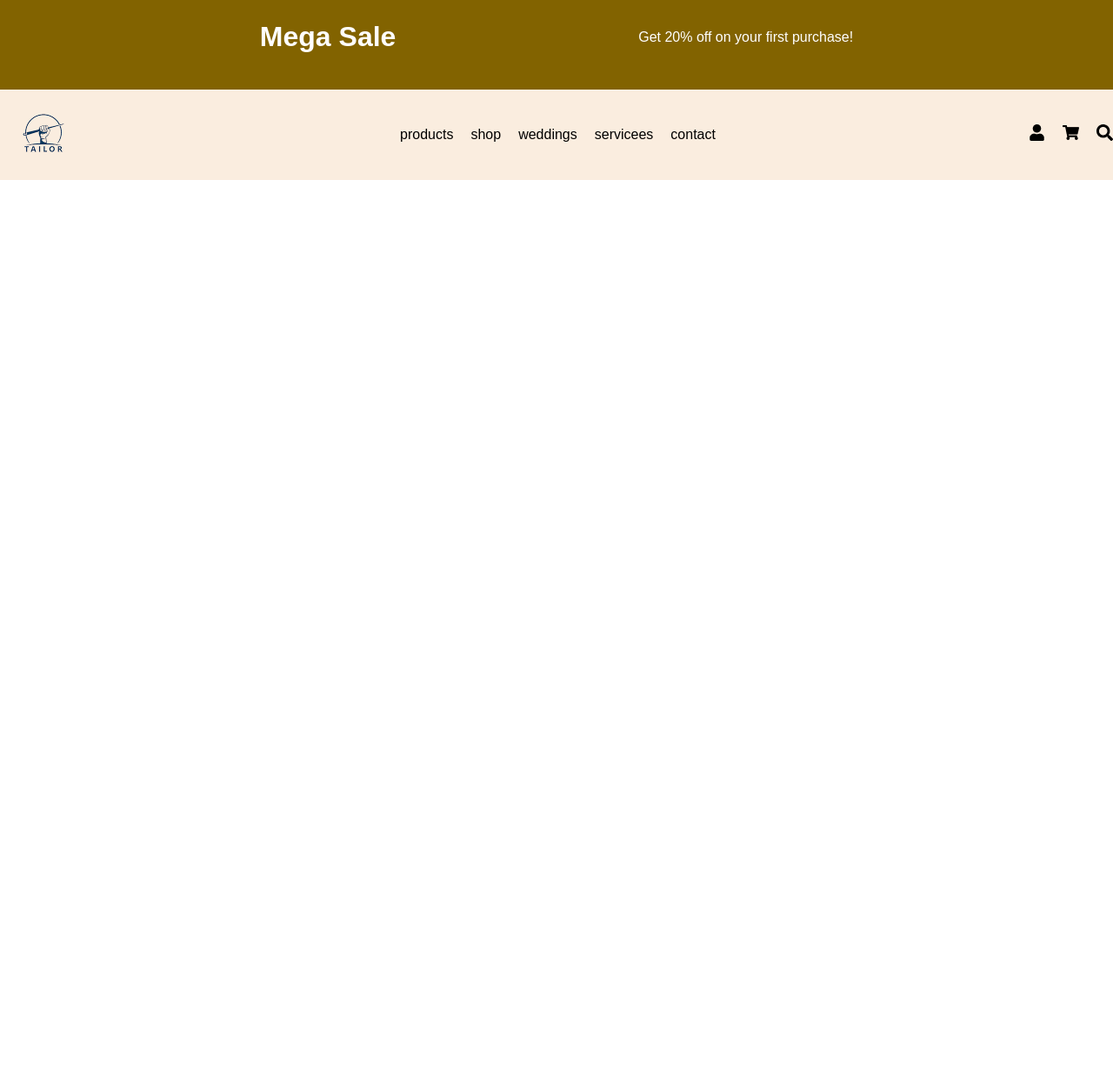
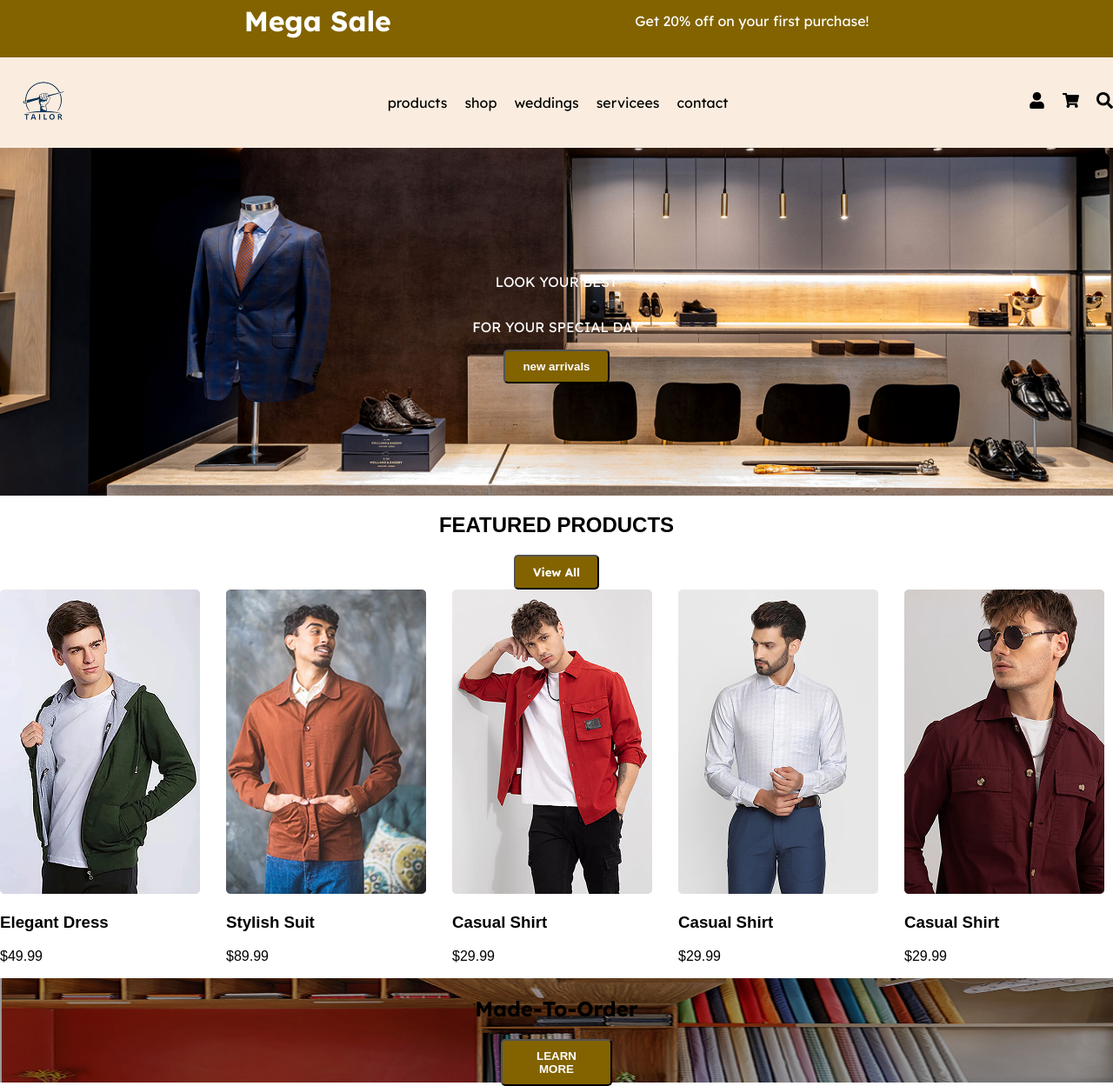
Before and after one commit to W3b-crawl3r/html-partiel, a plain HTML site: page index.html in a window 1280 px wide. Shown: the part 17-1266 px from the top of the page at 87% size. Before the commit the page ends 800 px from the top, so only its background shows below. Drawn offline with Linux system fonts and the light colour scheme.

Commit message:
made to order

```diff
--- a/index.css
+++ b/index.css
@@ -1,11 +1,12 @@
 .top_header {
     background-color: #826300;
-    padding: 20px;
+    padding: 0px;
     text-align: center;
     display: flex;
     flex-direction: row;
     align-items: center;
     justify-content: space-evenly;
+    font-family: lexend, sans-serif;
 }
 body{
     color: white;
@@ -21,6 +22,8 @@ body{
     align-items: center;
     color: black;
     background-color: #faeddf;
+    font-family: lexend, sans-serif;
+
 }
 .itemnavbar{
     display: flex;
@@ -34,3 +37,76 @@ body{
     gap: 20px;
 
 }
+.hero{
+    background-image: url("./pics/bg-image.png");
+    background-size: cover;
+    background-repeat: no-repeat;
+    background-position: center;
+    height: 50vh;
+
+}
+.hero-content{
+    font-family: lexend, sans-serif;
+    display: flex;
+    flex-direction: column;
+    align-items: center;
+    justify-content: center;
+    height: 100%;
+    color: white;
+    .shop-now{
+        background-color: #826300;
+        padding: 10px 20px;
+        border-radius: 5px;
+        color: white;
+        text-decoration: none;
+        font-weight: bold;
+    }
+}
+.main-content{
+    padding: 0px;
+    display: flex;
+    flex-direction: column;
+    align-items: center;
+}
+.view-all-button{
+    font-family: lexend, sans-serif;
+    display: flex;
+    flex-direction: column;
+    align-items: center;
+    justify-content: center;
+    height: 100%;
+    background-color: #826300;
+    padding: 10px 20px;
+    border-radius: 5px;
+    color: white;
+    text-decoration: none;
+    font-weight: bold;
+}
+.products{
+    display: grid;
+    grid-template-columns: repeat(auto-fill, minmax(200px, 1fr));
+    gap: 20px;
+    width: 100%;
+    align-content: center;
+}
+.learn-more-banner {
+    background-image: url("./pics/Rectangle\ 8.png");
+    background-size: cover;
+    background-repeat: no-repeat;
+    background-position: center;
+    height: 15vh;
+    width: 100%;
+    display: flex;
+    flex-direction: column;
+    align-items: center;
+    font-family: lexend, sans-serif;
+    .shop-now{
+        background-color: #826300;
+        padding: 10px 20px;
+        border-radius: 5px;
+        width: 10%;
+        color: white;
+        text-decoration: none;
+        font-weight: bold;
+    }
+}
--- a/index.html
+++ b/index.html
@@ -44,6 +44,52 @@
             </div>
         </div>
         </div>
+        <div class="hero">
+            <div class="hero-content">
+                <p>LOOK YOUR BEST</p>
+                <p>FOR YOUR SPECIAL DAY</p>
+                <button class="shop-now">new arrivals</button>
+            </div>
+        </div>
+        <div class="main-content">
+            <div class="main-text">
+                <h2 style="color:black ;">FEATURED PRODUCTS</h2>
+            </div>
+            <div class="view-all">
+                <button class="view-all-button">View All</button>
+            </div>
+            <div class="products">
+                <div class="product-item">
+                    <img src="./pics/Rectangle 3.png" alt="Product 1">
+                    <h3 style="color: black;">Elegant Dress</h3>
+                    <p style="color: black;">$49.99</p>
+                </div>
+                <div class="product-item">
+                    <img src="./pics/Rectangle 4.png" alt="Product 2">
+                    <h3 style="color: black;">Stylish Suit</h3>
+                    <p style="color: black;">$89.99</p>
+                </div>
+                <div class="product-item">
+                    <img src="./pics/Rectangle 5.png" alt="Product 3">
+                    <h3 style="color: black;">Casual Shirt</h3>
+                    <p style="color: black;">$29.99</p>
+                </div>
+                <div class="product-item">
+                    <img src="./pics/Rectangle 6.png" alt="Product 3">
+                    <h3 style="color: black;">Casual Shirt</h3>
+                    <p style="color: black;">$29.99</p>
+                </div>
+                <div class="product-item">
+                    <img src="./pics/Rectangle 7.png" alt="Product 3">
+                    <h3 style="color: black;">Casual Shirt</h3>
+                    <p style="color: black;">$29.99</p>
+                </div>
+            </div>
+            <div class="learn-more-banner">
+                <h2 style="color:black ;">Made-To-Order</h2>
+                <button class="shop-now">LEARN MORE</button>
+            </div>
+        </div>
 
 </body>
 </html>
```
Also changed, not shown: pics/Rectangle 3.png (added), pics/Rectangle 4.png (added), pics/Rectangle 5.png (added), pics/Rectangle 6.png (added), pics/Rectangle 7.png (added), pics/Rectangle 8.png (added).
